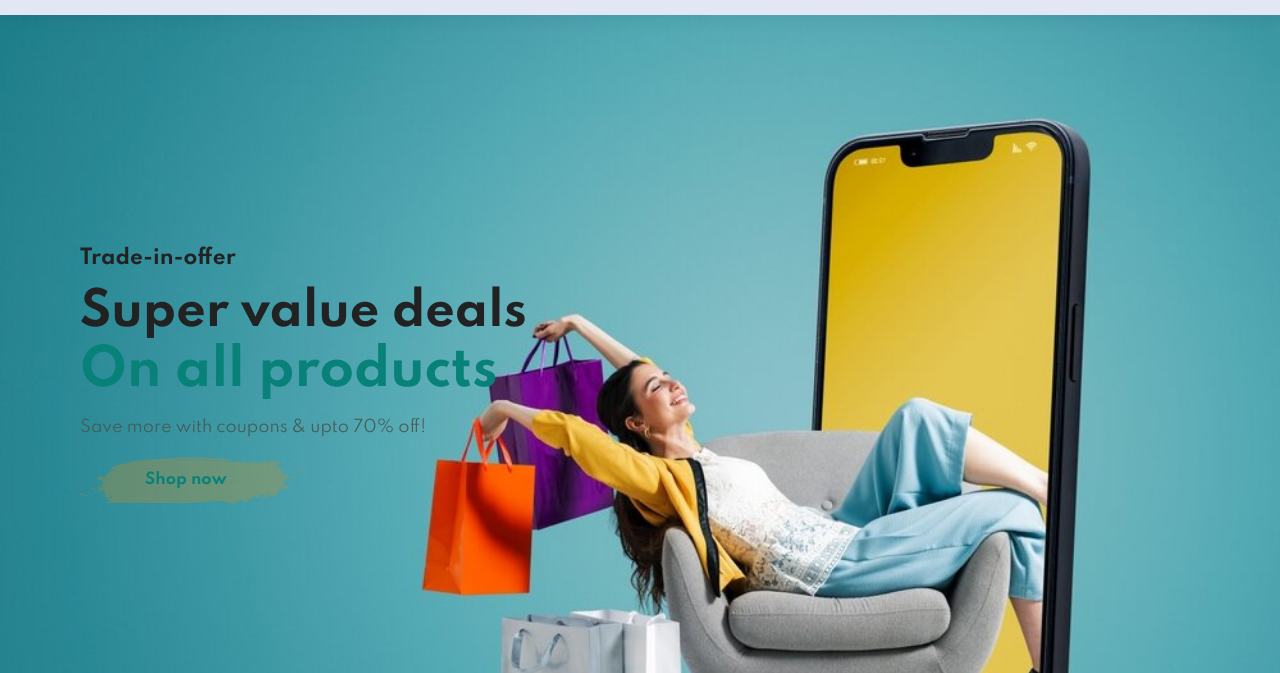
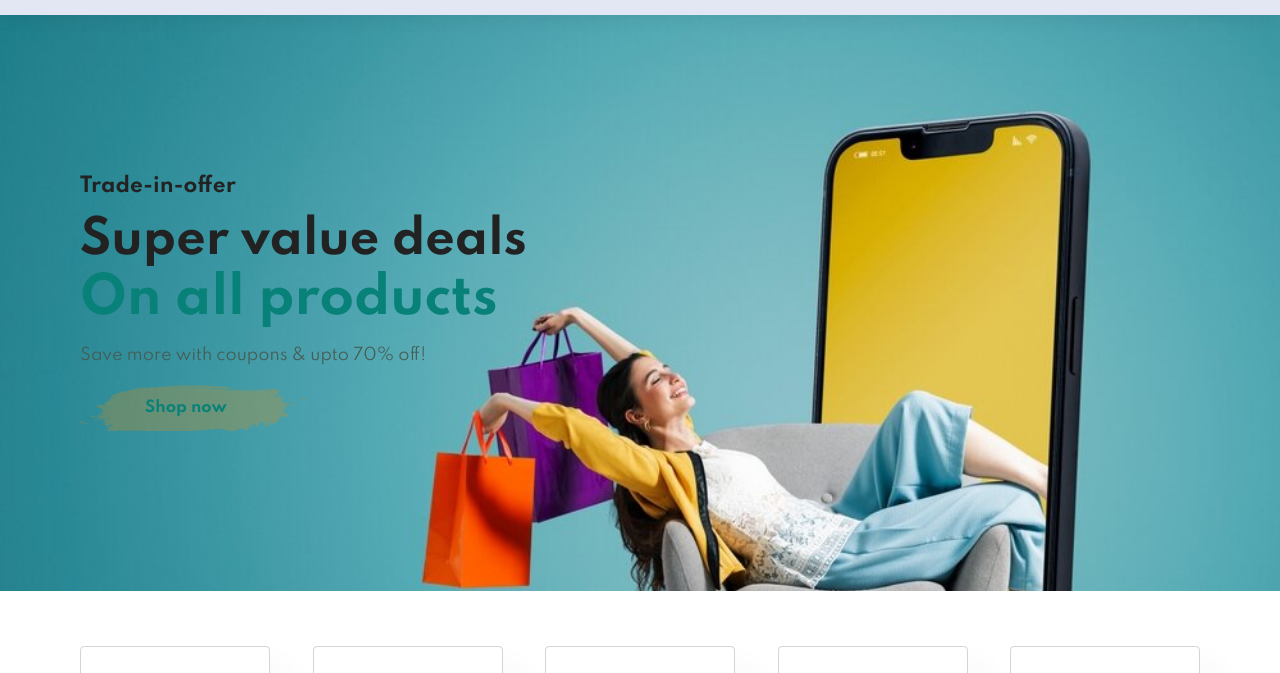
Before and after one commit to Poojakpph/eCommerce-Site, a plain HTML site: page index.html in a window 1280 px wide. Shown: the part 75-748 px from the top of the page. Drawn offline with Linux system fonts and the light colour scheme.

Commit message:
Update style.css

```diff
--- a/style.css
+++ b/style.css
@@ -104,7 +104,7 @@ body {
 
 #hero{
     background-image: url("images/happy.png");
-    height: 90vh;
+    height: 72vh;
     width: 100%;
     background-size: cover;
     background-position: top 5% right 0;
```
